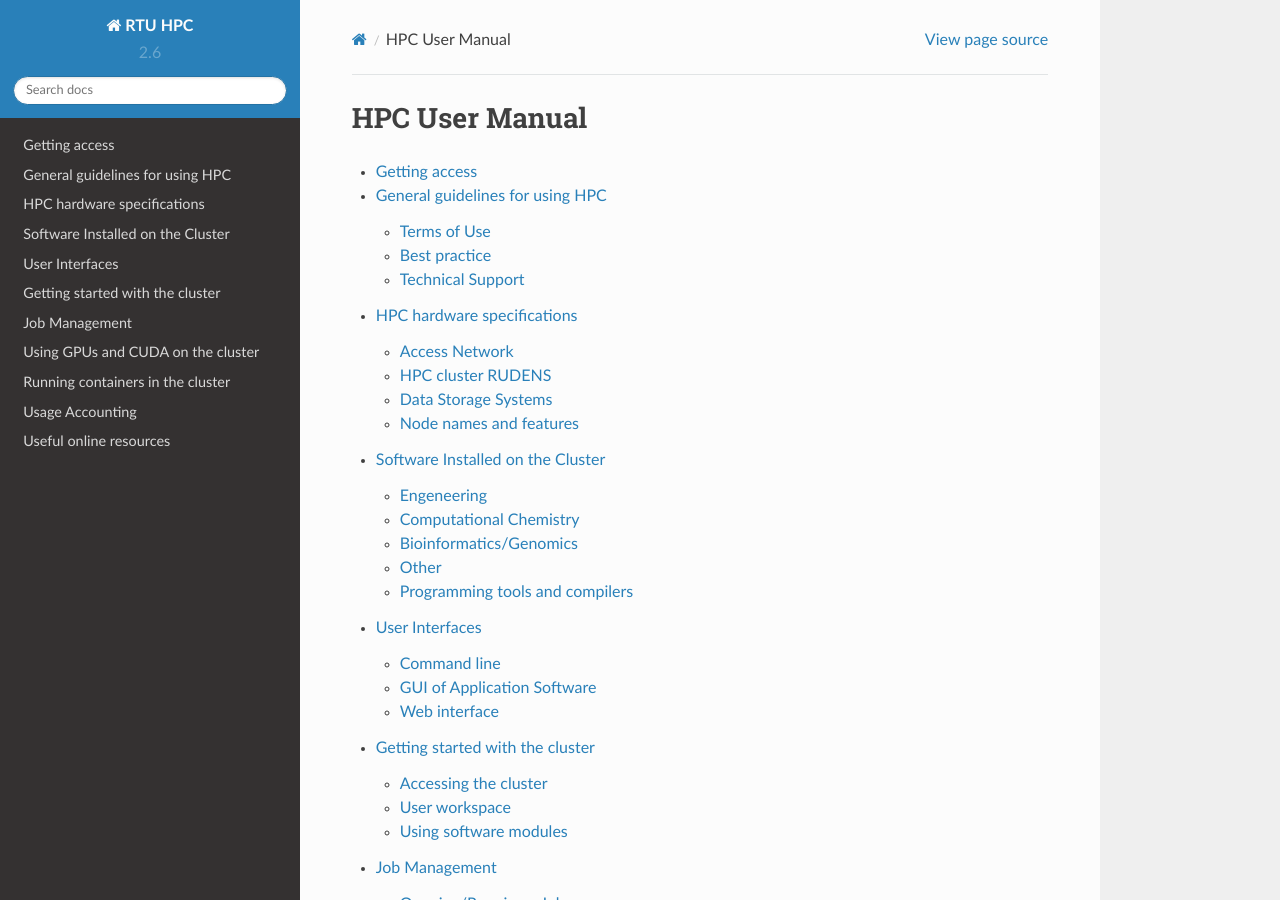
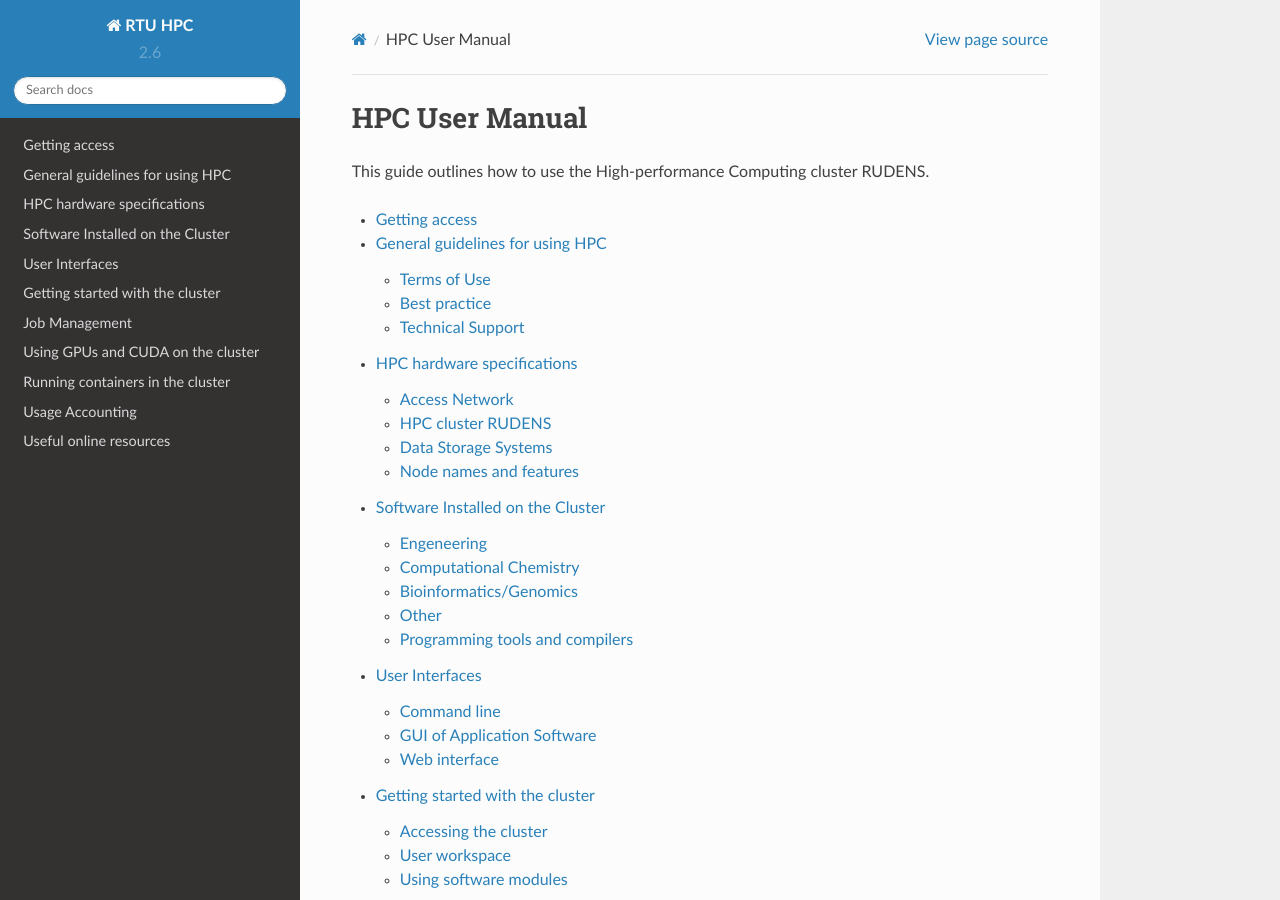
Before and after one commit to rtuhpc/hpc-manual, a Sphinx documentation site: the page built from doc/index.rst, in a window 1280 px wide and 900 px high. Built offline with Sphinx 7.4.7 and the Read the Docs theme 2.0.0, drawn with Linux system fonts in a browser that asks for light colours.

Commit message:
Update index.rst

```diff
--- a/doc/index.rst
+++ b/doc/index.rst
@@ -6,6 +6,8 @@
 
 HPC User Manual
 ===============
+
+This guide outlines how to use the High-performance Computing cluster RUDENS.
 
 .. toctree::
    :maxdepth: 2
```
